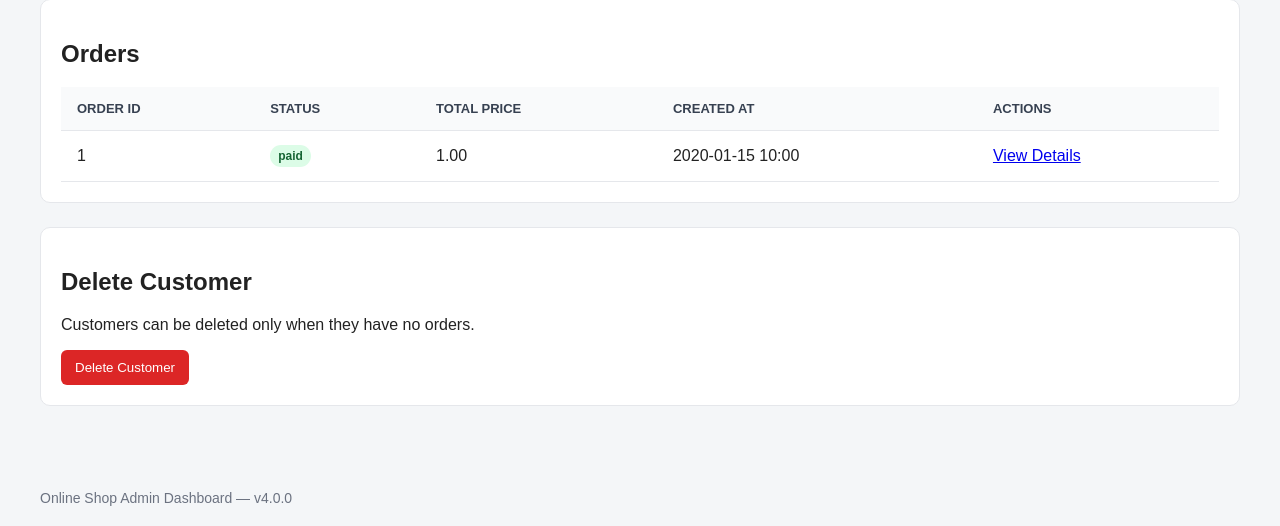
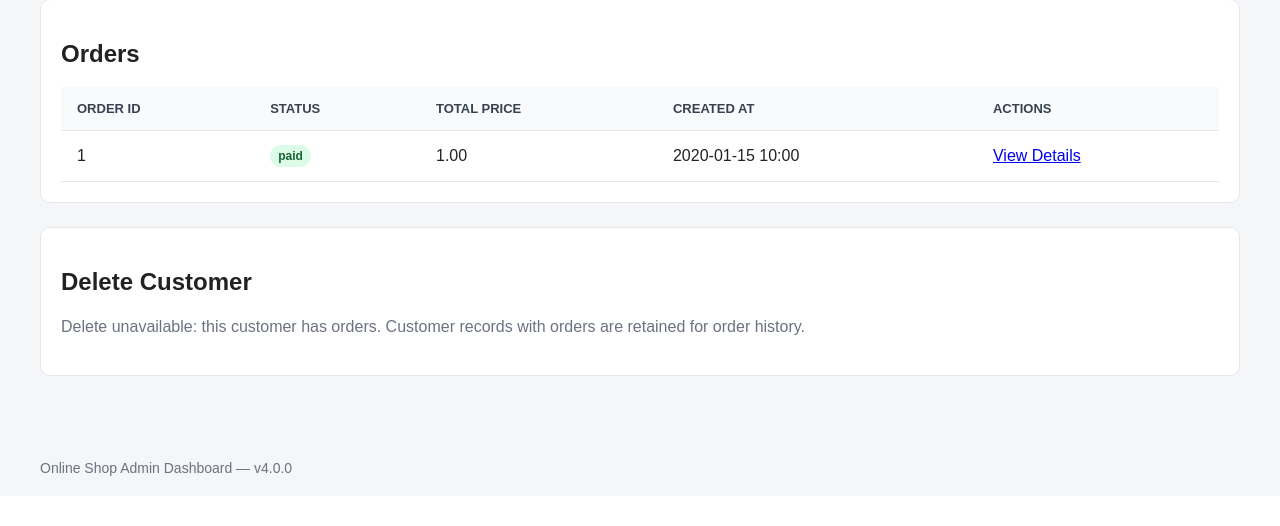
Before and after one commit to Pavlo-Stelmakh/online_shop, a FastAPI app: template templates/admin_customer_detail.html in a window 1280 px wide. Shown: the part 929-1455 px from the top of the page. After the commit the page ends 1405 px from the top, so only its background shows below. Run offline with FastAPI, Linux system fonts and the light colour scheme; the template is opened without the code that fills it: most values are stand-ins (such as "Sample title", 1, 10 or a date in 2020).

Commit message:
Polish admin delete confirmations

```diff
--- a/templates/admin_customer_detail.html
+++ b/templates/admin_customer_detail.html
@@ -14,6 +14,8 @@
         .nav a:hover, button:hover { background: #1d4ed8; }
         .danger { background: #dc2626; }
         .danger:hover { background: #b91c1c; }
+        .delete-warning, .delete-unavailable { color: #991b1b; line-height: 1.4; }
+        .delete-unavailable { color: #6b7280; }
         .card, .table-wrapper { background: white; border: 1px solid #e5e7eb; border-radius: 10px; margin-bottom: 24px; padding: 20px; }
         .error { background: #fee2e2; border: 1px solid #fecaca; color: #991b1b; border-radius: 8px; padding: 12px 16px; margin-bottom: 20px; }
         dl { display: grid; grid-template-columns: 160px 1fr; gap: 12px; margin: 0; }
@@ -123,11 +125,20 @@
 
             <section class="card">
                 <h2>Delete Customer</h2>
-                <p>Customers can be deleted only when they have no orders.</p>
-                <form class="inline" method="post" action="/admin/customers/{{ customer.id }}/delete">
-                    <input type="hidden" name="csrf_token" value="{{ csrf_token }}">
-                    <button class="danger" type="submit">Delete Customer</button>
-                </form>
+                {% if customer.orders %}
+                    <p class="delete-unavailable">Delete unavailable: this customer has orders. Customer records with orders are retained for order history.</p>
+                {% else %}
+                    <p class="delete-warning">Deleting this customer is permanent and cannot be undone.</p>
+                    <form
+                        class="inline"
+                        method="post"
+                        action="/admin/customers/{{ customer.id }}/delete"
+                        onsubmit="return confirm('Delete this customer? This action cannot be undone.');"
+                    >
+                        <input type="hidden" name="csrf_token" value="{{ csrf_token }}">
+                        <button class="danger" type="submit">Delete Customer</button>
+                    </form>
+                {% endif %}
             </section>
         {% endif %}
     </main>
```
Also changed, not shown: templates/admin_categories.html (+16 -2 lines), tests/test_admin_ui.py (+69 -0 lines).
